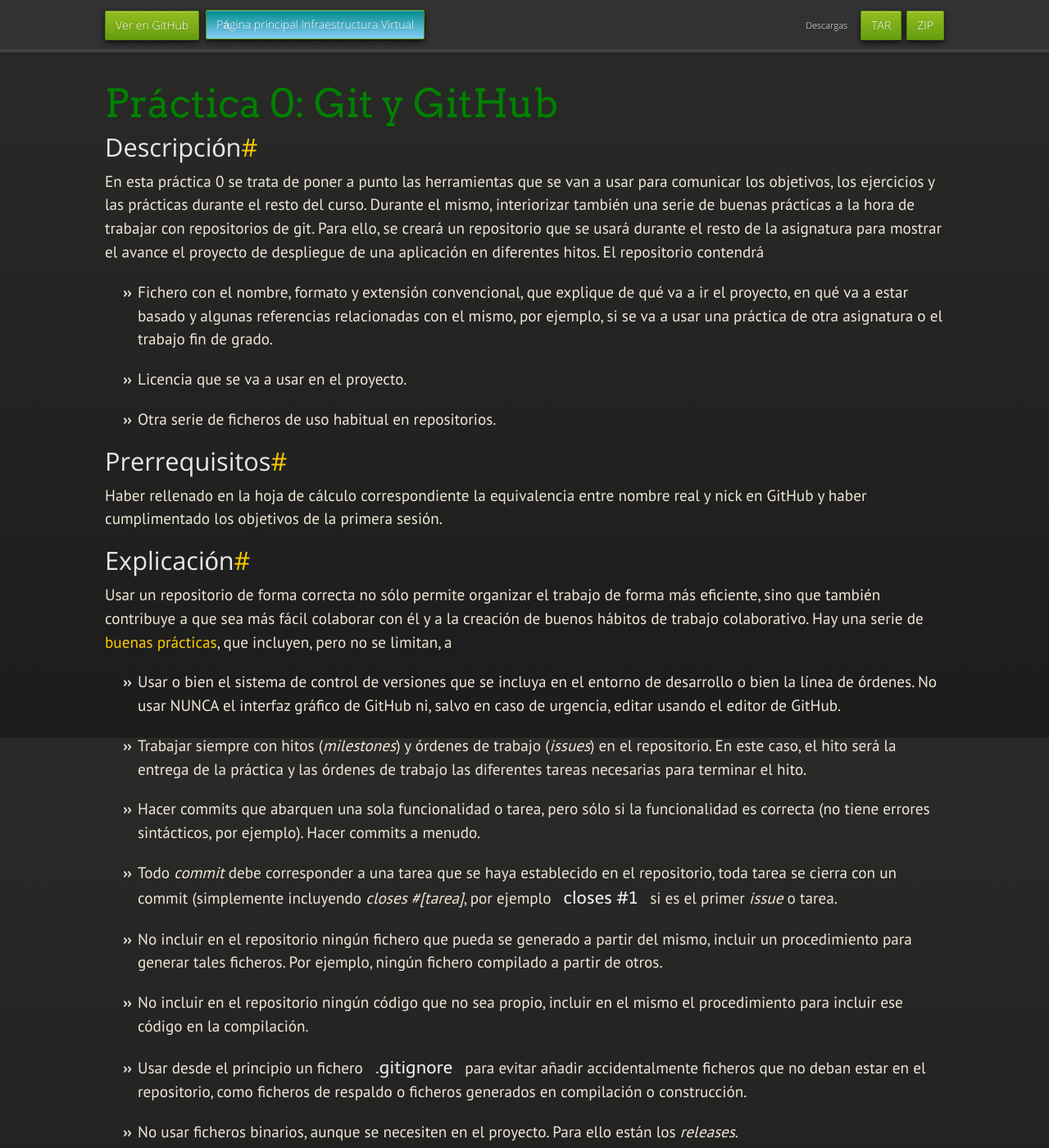
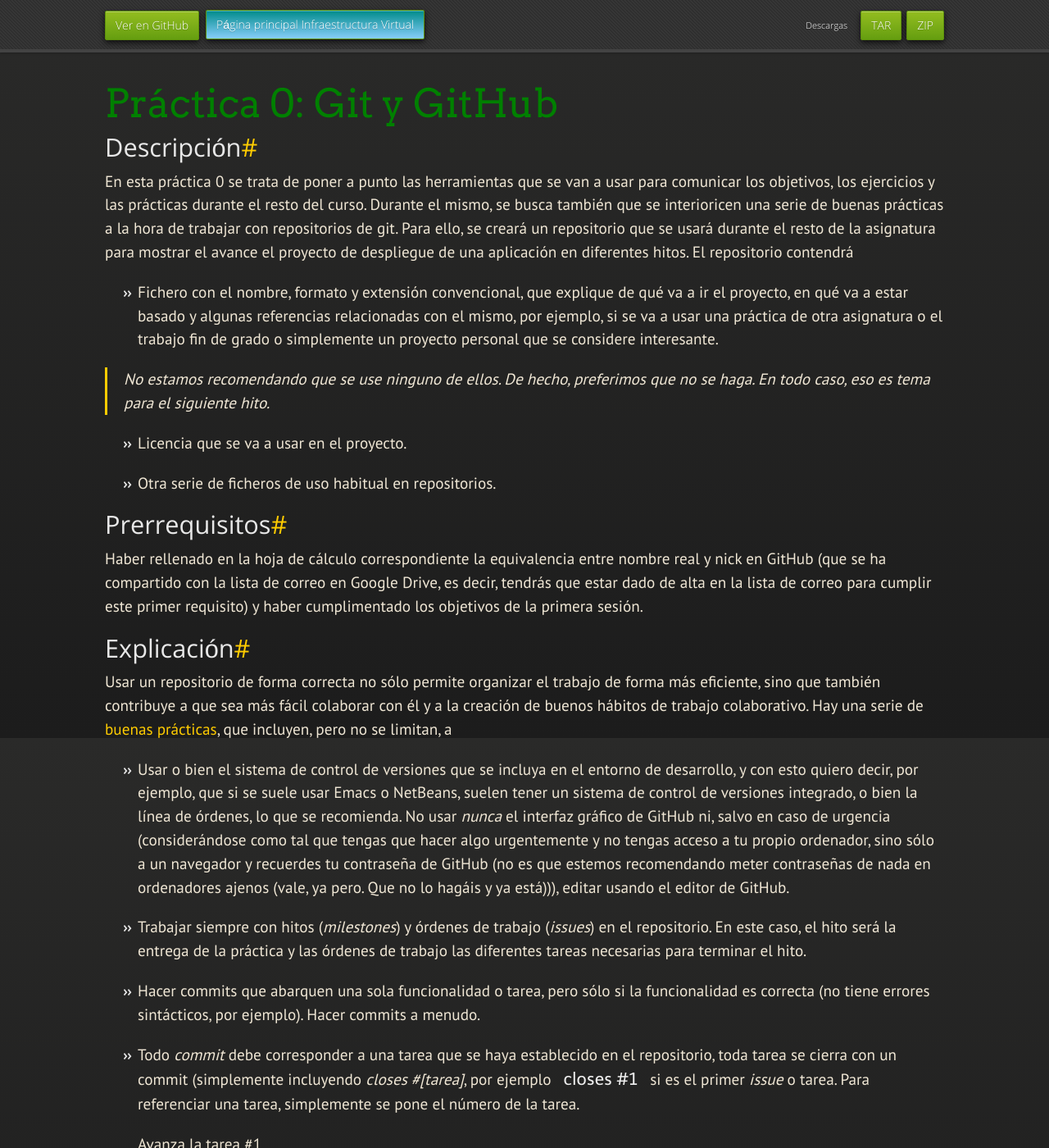
Before and after one commit to JJ/IV, a Jekyll site: the page built from documentos/practicas/0.Repositorio.md, in a window 1280 px wide and 1400 px high. Shown: the whole window at 82% size. Built offline with Jekyll 4.4.1, drawn with Linux system fonts in a browser that asks for light colours; nearby versions of some CDN libraries; some web fonts are replaced; some of the changed text lies outside the part shown.

Commit message:
Sync documentos/practicas/0.Repositorio.md de master a gh-pages

```diff
--- a/documentos/practicas/0.Repositorio.md
+++ b/documentos/practicas/0.Repositorio.md
@@ -11,8 +11,9 @@ Descripción
 
 En esta práctica 0 se trata de poner a punto las herramientas que se
 van a usar para comunicar los objetivos, los ejercicios y las
-prácticas durante el resto del curso. Durante el mismo, interiorizar
-también una serie de buenas prácticas a la hora de trabajar con
+prácticas durante el resto del curso. Durante el mismo, se busca
+también que se interioricen
+una serie de buenas prácticas a la hora de trabajar con
 repositorios de git. Para ello, se creará un repositorio que se usará
 durante el resto de la asignatura para mostrar el avance el proyecto
 de despliegue de una aplicación en diferentes hitos. El repositorio
@@ -22,7 +23,12 @@ contendrá
   explique de qué va a ir el proyecto, en qué va a estar
   basado y algunas referencias relacionadas con el mismo, por ejemplo,
   si se va a usar una práctica de otra asignatura o el trabajo fin de
-  grado.
+  grado o simplemente un proyecto personal que se considere
+  interesante.
+
+>No estamos *recomendando* que se use ninguno de ellos. De hecho,
+>preferimos que *no* se haga. En todo caso, eso es tema para el
+>siguiente hito.
 
 * Licencia que se va a usar en el proyecto.
 
@@ -32,7 +38,9 @@ Prerrequisitos
 --------------------
 
 Haber rellenado en la hoja de cálculo correspondiente la equivalencia
-entre nombre real y nick en GitHub y haber cumplimentado los objetivos
+entre nombre real y nick en GitHub (que se ha compartido con la lista
+de correo en Google Drive, es decir, tendrás que estar dado de alta en
+la lista de correo para cumplir este primer requisito) y haber cumplimentado los objetivos
 de la primera sesión.
 
 Explicación
@@ -46,8 +54,15 @@ colaborativo. Hay una serie de
 que incluyen, pero no se limitan, a
 
 * Usar o bien el sistema de control de versiones que se incluya en el
-  entorno de desarrollo o bien la línea de órdenes. No usar NUNCA el
-  interfaz gráfico de GitHub ni, salvo en caso de urgencia, editar usando el
+  entorno de desarrollo, y con esto quiero decir, por ejemplo, que si
+  se suele usar Emacs o NetBeans, suelen tener un sistema de control
+  de versiones integrado, o bien la línea de órdenes, lo que se recomienda. No usar *nunca* el
+  interfaz gráfico de GitHub ni, salvo en caso de urgencia
+  (considerándose como tal que tengas que hacer algo urgentemente y no
+  tengas acceso a tu propio ordenador, sino sólo a un navegador y
+  recuerdes tu contraseña de GitHub (no es que estemos recomendando
+  meter contraseñas de nada en ordenadores ajenos (vale, ya pero. Que
+  no lo hagáis y ya está))), editar usando el
   editor de GitHub.
 
 * Trabajar siempre con hitos (*milestones*) y órdenes de trabajo
@@ -62,22 +77,31 @@ que incluyen, pero no se limitan, a
 * Todo *commit* debe corresponder a una tarea que se haya establecido
   en el repositorio, toda tarea se cierra con un commit (simplemente
   incluyendo *closes #[tarea]*, por ejemplo `closes #1` si es el
-  primer *issue* o tarea.
+  primer *issue* o tarea. Para referenciar una tarea, simplemente se
+  pone el número de la tarea.
 
-* No incluir en el repositorio ningún fichero que pueda se generado a
+	Avanza la tarea #1
+
+  por ejemplo.
+
+* No incluir en el repositorio ningún fichero que pueda ser generado a
   partir del mismo, incluir un procedimiento para generar tales
-  ficheros. Por ejemplo, ningún fichero compilado a partir de otros.
+  ficheros. Por ejemplo, ningún fichero compilado a partir de otros, o
+  un PDF generado a partir de los ficheros LaTeX, o los ficheros
+  generados por los entornos virtuales de ciertos lenguajes. Esos
+  ficheros, además, se tendrán que incluir en `.gitignore` para que no
+  aparezcan como "no seguidos" cuando se haga `git status`.
 
 * No incluir en el repositorio ningún código que no sea propio,
   incluir en el mismo el procedimiento para incluir ese código en la
-  compilación.
+  compilación, generalmente en forma de fichero de requisitos.
 
 * Usar desde el principio un fichero `.gitignore` para evitar añadir
   accidentalmente ficheros que no deban estar en el repositorio, como
   ficheros de respaldo o ficheros generados en compilación o
   construcción.
 
-* No usar ficheros binarios, aunque se necesiten en el proyecto. Para
+* No incluir ficheros binarios en el repositorio, aunque se necesiten en el proyecto. Para
   ello están los *releases*.
 
 * Si se va a usar algún proyecto anterior, hacer un *fork* del mismo,
@@ -100,13 +124,14 @@ Valoración
 
 * 3 puntos: Repositorio individual creado y entregado correctamente.
 * 5 puntos: Presencia de todos los ficheros necesarios y entregados
-  correctamente, con la configuración de usuario correcta, incluyendo
+  correctamente, con la configuración de usuario y repositorio correcta, incluyendo
   la definición de hitos y órdenes de trabajo creadas y cerradas correctamente.
 * 2 puntos: Puntos adicionales por avance adicional en el proyecto,
   ayuda a los compañeros *pública*, o punto de originalidad,
   perfil de GitHub con todos los elementos necesarios.
 
-  Si el repositorio no existe, no tiene la licencia de software libre
+  Si el repositorio no existe, el alumno no ha rellenado su nick de
+  GitHub en el repositorio compartido, no tiene la licencia de software libre
   correcta, tiene algún error, no se ha hecho pull request
   correctamente o no están los fuentes publicados, *la práctica estará
   suspensa*.
```
